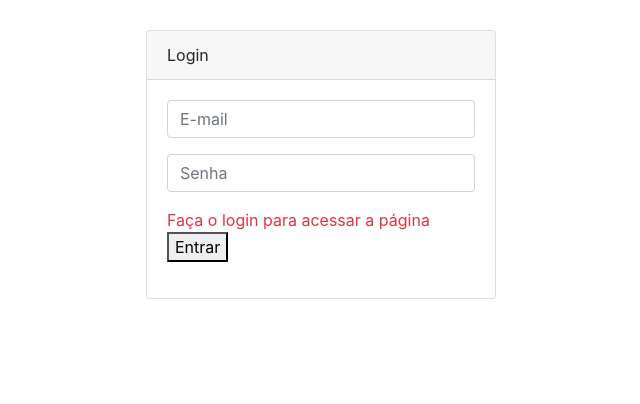
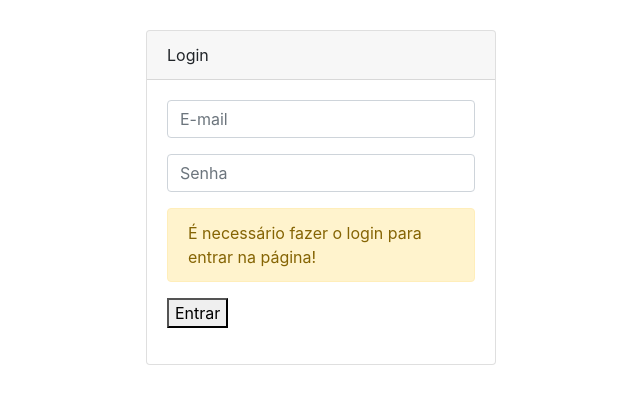
Before and after one commit to ksanreis/spartalock, a PHP site: page /index.php?login=erro2 in a window 1280 px wide. Shown: the part 56-460 px from the top of the page, without its empty margins (319-959 px from the left). Run offline with PHP 8.4, Linux system fonts and the light colour scheme.

Commit message:
Atualizçaão web I

```diff
--- a/app_biblioteca/arquivo.txt
+++ /dev/null
@@ -1 +0,0 @@
-Ionic 4#Mobile
--- a/app_biblioteca/home.php
+++ b/app_biblioteca/home.php
@@ -4,7 +4,7 @@ require "validar_acesso.php";
 ?>
 
 <!DOCTYPE html>
-<html lang="en">
+<html lang="pt-br">
 
 <head>
 </head>
--- a/app_biblioteca/index.php
+++ b/app_biblioteca/index.php
@@ -36,9 +36,6 @@
         <img src="Biblioteca digital.png" width="40" height="40" class="d-inline-block align-top" alt="">
         Biblioteca Digital
       </a>
-
-
-
     </div>
   </nav>
 
@@ -61,14 +58,15 @@
                 <input name="senha" type="password" class="form-control" placeholder="Senha">
               </div>
               <?php if (isset($_GET['login']) &&  $_GET['login'] == 'erro') { ?>
-                <div class="text-danger">
-                  Usuário ou senha inválido(s)
+                <div class="alert alert-danger" role="alert">
+                  Usuário e/ou senha inválido(s)!
                 </div>
+
               <?php } ?>
 
               <?php if (isset($_GET['login']) &&  $_GET['login'] == 'erro2') { ?>
-                <div class="text-danger">
-                  Faça o login para acessar a página
+                <div class="alert alert-warning" role="alert">
+                  É necessário fazer o login para entrar na página!
                 </div>
               <?php } ?>
               <button class="waves-effect waves-light btn-large blue lighten-3" type="submit">Entrar</button>
--- /dev/null
+++ b/app_biblioteca/livros-pedidos.txt
@@ -0,0 +1,3 @@
+MongoDB#Infraestrutura
+Ionic 4#Mobile
+A Jornada do empreendedor#Business
--- a/app_biblioteca/login.php
+++ b/app_biblioteca/login.php
@@ -3,6 +3,7 @@
 //qualquer impressão de dados no navegador (echo)
 session_start();
 $usuario_auten = false;
+
 
 $usuarios = array(
   array('email' => 'adm@teste.com', 'senha' => '123456'),
@@ -21,7 +22,6 @@ if ($usuario_auten) {
   $_SESSION['autenticado'] = 'SIM';
   header('Location:home.php');
 } else {
-
   $_SESSION['autenticado'] = 'NAO';
-  header('Location:index.php?login=erro'); //usada para enviar cabeçalho bruto
+  header('Location:index.php?login=erro'); //passar parâmetro pela URL
 }
--- a/app_biblioteca/menu.php
+++ b/app_biblioteca/menu.php
@@ -1,5 +1,5 @@
 <!DOCTYPE html>
-<html lang="en">
+<html lang="pt-br">
 
 <head>
   <meta charset="UTF-8">
--- a/app_biblioteca/registra_livro.php
+++ b/app_biblioteca/registra_livro.php
@@ -9,7 +9,7 @@ echo "</pre>";*/
 //SO que está rodando a aplicação
 $texto = $_POST['titulo'] . '#' . $_POST['tema'] . PHP_EOL;
 //abrindo, escrevendo e fechando o arquivo
-$arquivo = fopen('arquivo.txt', 'a');
+$arquivo = fopen('livros-pedidos.txt', 'a');
 fwrite($arquivo, $texto);
 fclose($arquivo);
 header('Location:home.php');
```
Also changed, not shown: app_biblioteca/consulta_livro.php (+5 -4 lines).
